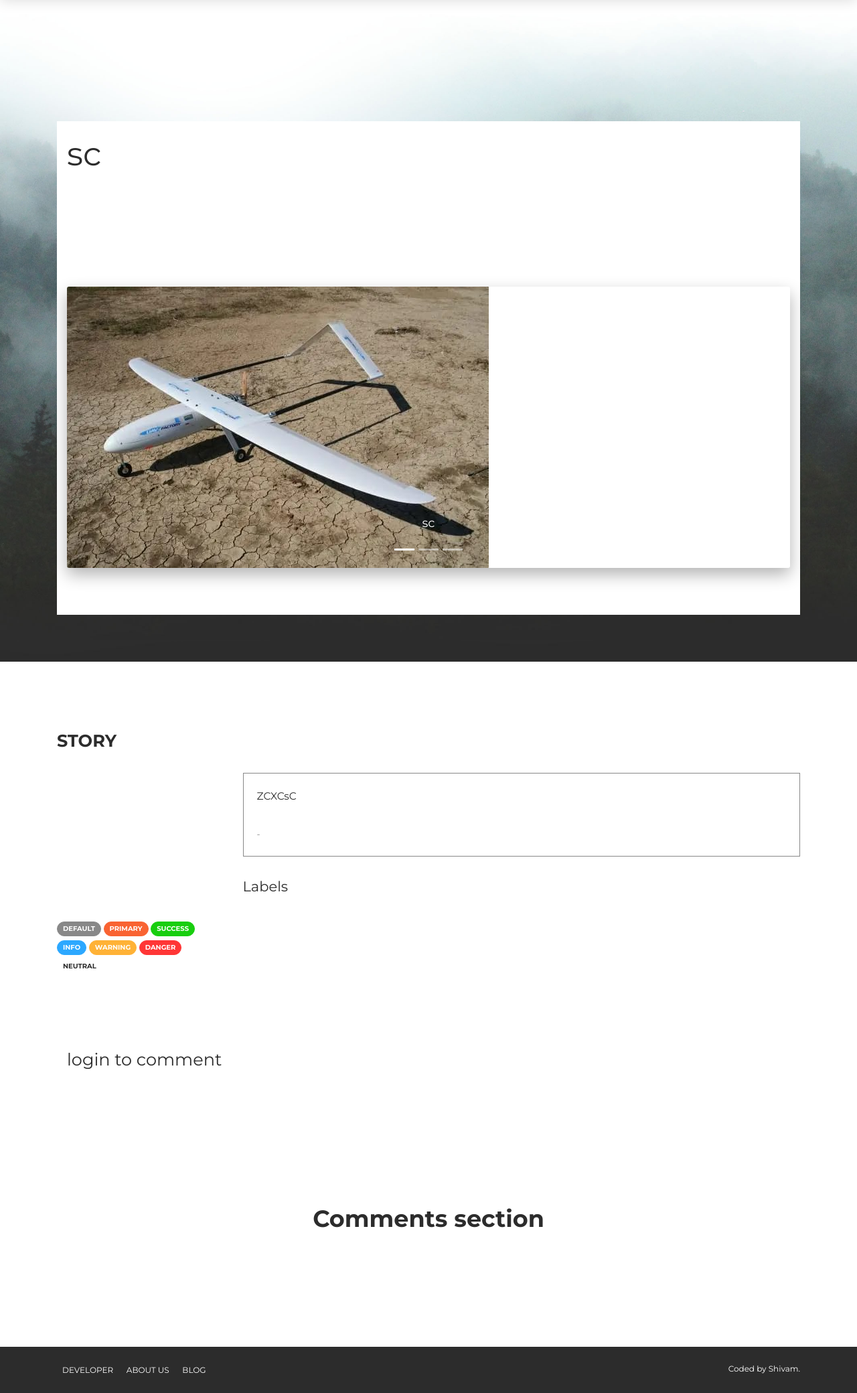
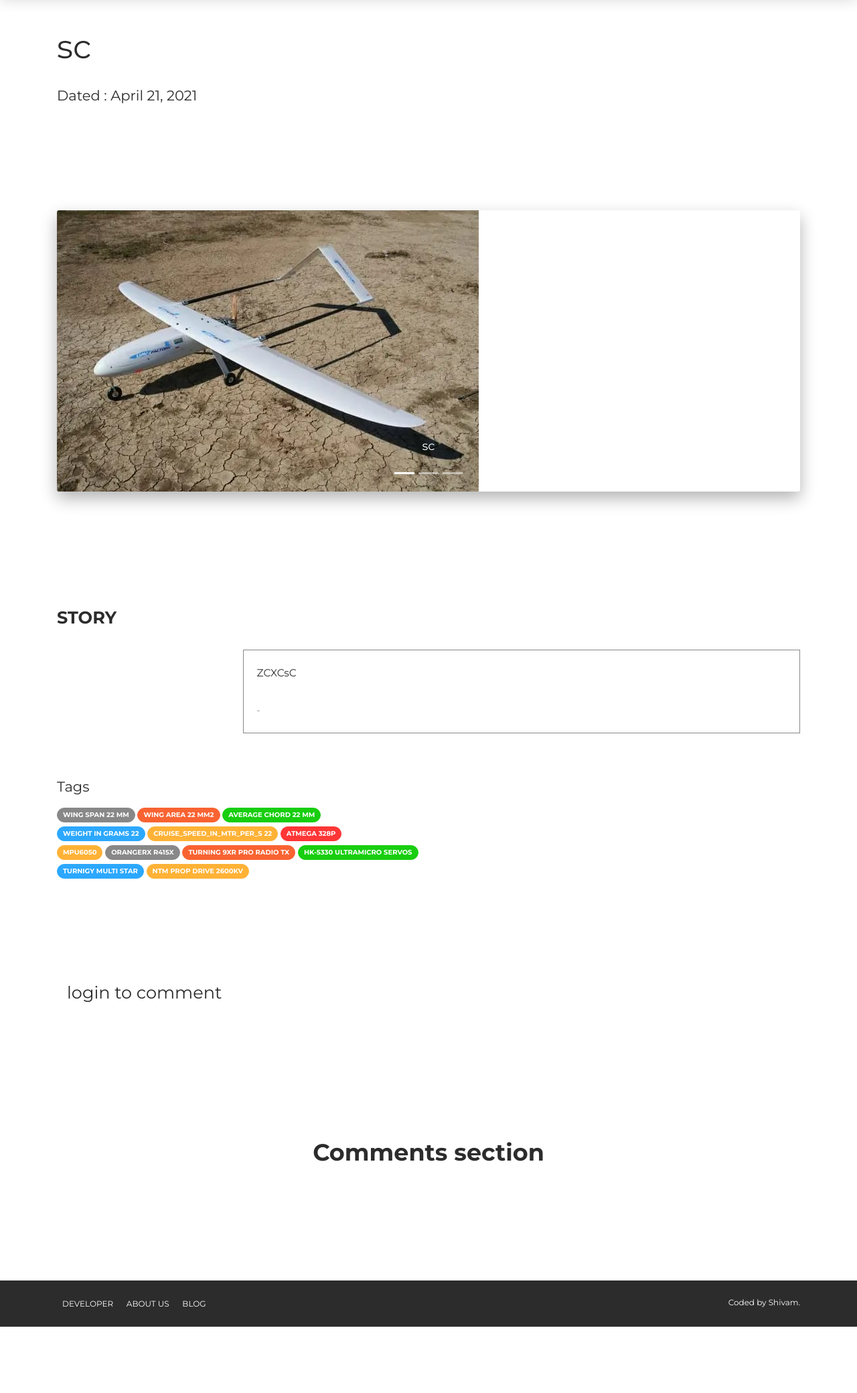
Before and after one commit to shivam675/avation, a Django app: page /fixedwing/1/ in a window 1280 px wide. Shown: the part 63-2143 px from the top of the page at 67% size. After the commit the page ends 2044 px from the top, so only its background shows below. Run offline with Django 3.2, Linux system fonts and the light colour scheme; data comes from the database, SQL or seed files in the repository; data that the repository does not hold is empty; some libraries are stand-ins or nearby versions.

Commit message:
detailed page changed

```diff
--- a/fixedwing/templates/fixedwing/detail.html
+++ b/fixedwing/templates/fixedwing/detail.html
@@ -5,13 +5,14 @@
 
 <br>
 
-<div class="section section-signup" style="background-image: url({% static 'assets/img/bg11.jpg' %}); background-size: cover; background-position: top center; min-height: 700px;">
-<div class="container">
+<!-- <div class="section section-signup" style="background-image: url({% static 'assets/img/bg11.jpg' %}); background-size: cover; background-position: top center; min-height: 700px;">
+<div class="container"> -->
 <div class="main">
 <br>
   <div class="section section-basic" id="basic-elements">
     <div class="container">
       <h1>{{ fix.title }}</h1>
+      <h4> Dated : {{ fix.date }} </h4>
       </div>
     </div>
   </div>
@@ -75,8 +76,8 @@
          </div>
        </div>
      </div>
-   </div>
-</div>
+   <!-- </div>
+</div> -->
 <div class="section">
         <div class="container">
           <h3 class="title">STORY</h3>
@@ -95,7 +96,6 @@
 
 
                     </small>
-                    <h4>Labels</h4>
 
                   </p>
                 </blockquote>
@@ -104,14 +104,33 @@
             </div>
           </div>
 
+          <h4>Tags</h4>
 
-          <span class="badge badge-default">Default</span>
-          <span class="badge badge-primary">Primary</span>
-          <span class="badge badge-success">Success</span><br>
-          <span class="badge badge-info">Info</span>
-          <span class="badge badge-warning">Warning</span>
-          <span class="badge badge-danger">Danger</span><br>
-          <span class="badge badge-neutral">Neutral</span>
+          <span class="badge badge-default">Wing Span {{ fix.wing_Span_in_mm }} mm</span>
+          <span class="badge badge-primary">Wing Area {{ fix.wing_Area_in_mm2 }} mm2</span>
+          <span class="badge badge-success">Average Chord {{ fix.average_Chord_in_mm }} mm</span><br>
+          <span class="badge badge-info">Weight In Grams {{ fix.weight_in_grams }}</span>
+          <span class="badge badge-warning">cruise_Speed_in_mtr_per_s {{ fix.cruise_Speed_in_mtr_per_s }}</span>
+          <span class="badge badge-danger">{{ fix.microcontroller }}</span><br>
+          <span class="badge badge-warning">{{ fix.inertial_Measurement_Unit }}</span>
+          <span class="badge badge-default">{{ fix.RC_Receiver }}</span>
+          <span class="badge badge-primary">{{ fix.RC_Transmitter }}</span>
+          <span class="badge badge-success">{{ fix.servos }}</span><br>
+          <span class="badge badge-info">{{ fix.electronic_Speed_Contorller }}</span>
+          <span class="badge badge-warning">{{ fix.brushless_Motor }}</span>
+
+
+
+
+
+
+
+
+<br>
+<br>
+
+
+
 
 
           <!-- Commrnt form -->
```
